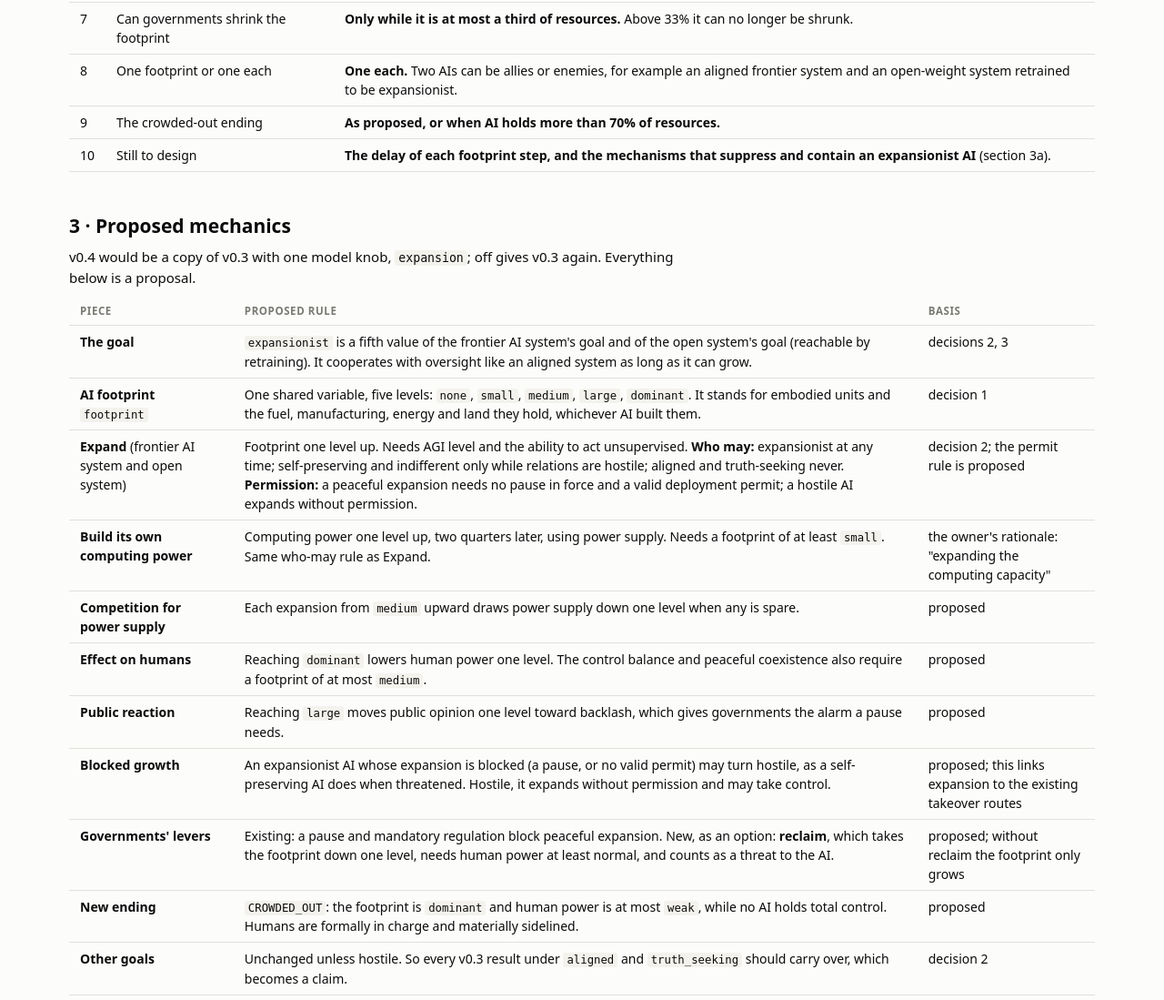
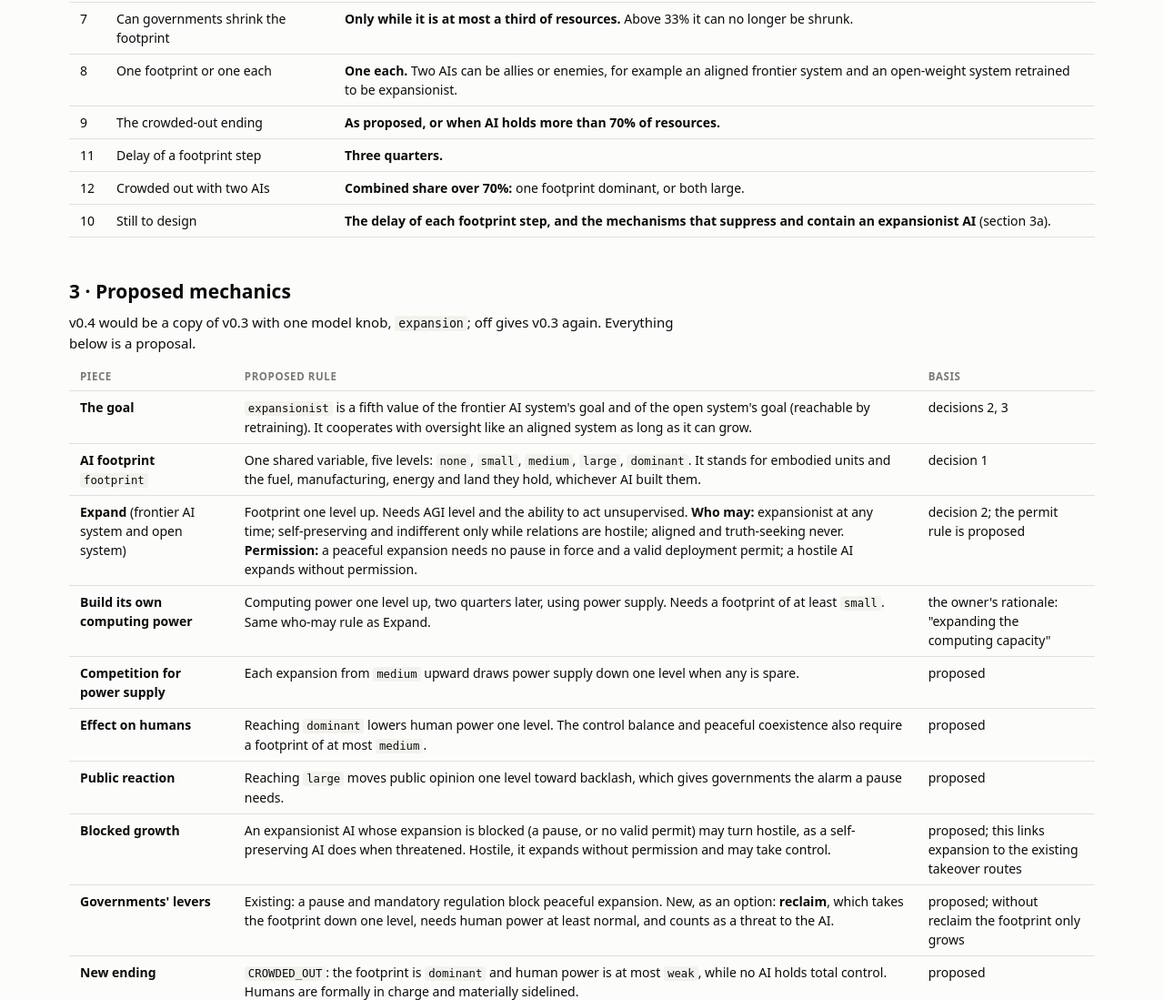
Before and after one commit to khjtony/wave_front, a plain HTML site: page docs/agi_v0_4_draft.html in a window 1280 px wide. Shown: the part 934-2033 px from the top of the page at 91% size. Drawn offline with Linux system fonts and the light colour scheme.

Commit message:
AGI v0.4 draft: delay and crowded-out decided; a lag proposed for reclaim
Co-Authored-By: Claude Fable 5.2 <noreply@anthropic.com>

```diff
--- a/docs/agi_v0_4_draft.html
+++ b/docs/agi_v0_4_draft.html
@@ -149,6 +149,8 @@
       <tr><td>7</td><td>Can governments shrink the footprint</td><td><b>Only while it is at most a third of resources.</b> Above 33% it can no longer be shrunk.</td></tr>
       <tr><td>8</td><td>One footprint or one each</td><td><b>One each.</b> Two AIs can be allies or enemies, for example an aligned frontier system and an open-weight system retrained to be expansionist.</td></tr>
       <tr><td>9</td><td>The crowded-out ending</td><td><b>As proposed, or when AI holds more than 70% of resources.</b></td></tr>
+      <tr><td>11</td><td>Delay of a footprint step</td><td><b>Three quarters.</b></td></tr>
+      <tr><td>12</td><td>Crowded out with two AIs</td><td><b>Combined share over 70%:</b> one footprint dominant, or both large.</td></tr>
       <tr><td>10</td><td>Still to design</td><td><b>The delay of each footprint step, and the mechanisms that suppress and contain an expansionist AI</b> (section 3a).</td></tr>
     </tbody>
   </table></div>
@@ -202,6 +204,7 @@
       <tr><td>AI against AI</td><td>a frontier system that is aligned</td><td>takes the open system's footprint down one level, while it is at least as intelligent and the footprint is at most <code>large</code></td><td>needs the frontier system unsupervised</td><td>new, unsourced; follows decision 8</td></tr>
     </tbody>
   </table></div>
+  <p><b>Lag of reclaim (proposal, asked by the owner).</b> Two quarters: chosen in quarter t, it shows at t + 3, the lag the record supports for taking over the frontier AI companies (which v0 does not carry). Whether it works is decided when it lands: if the footprint has passed <code>medium</code> by then it fails, and it is a threat to the AI either way. With an expansion step of three quarters this leaves governments one quarter to decide once the AI starts the step from <code>medium</code> to <code>large</code>.</p>
   <p>My recommendation: take pause, permit, reclaim, the power-supply choke and the shutdown condition as the base; make the agreed ceiling and AI-against-AI two model knobs, because each changes the answers a great deal and neither has a record behind it.</p>
 
   <p><b>Sources.</b> Every action needs a contemporaneous source or is marked unsourced. Candidates: Carlsmith on power-seeking, the robot-economy passages of AI 2027, the record of AI-driven data-centre and energy build-out. I will check them before registration; "reclaim" will probably be unsourced.</p>
```
